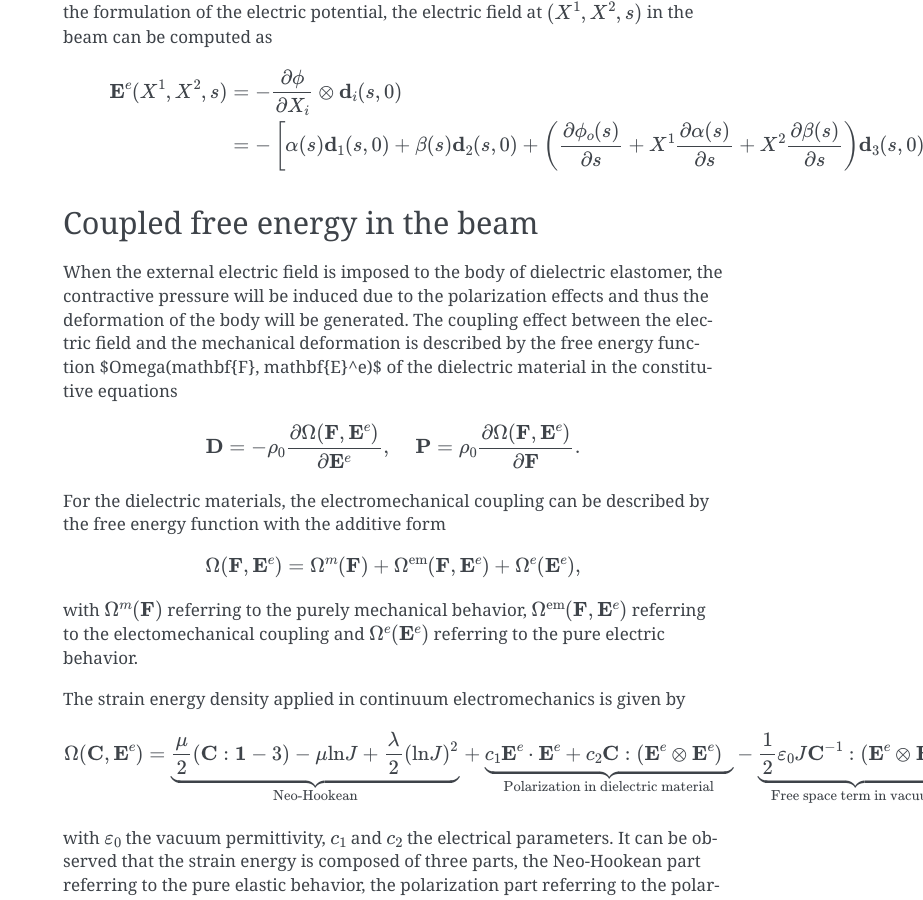
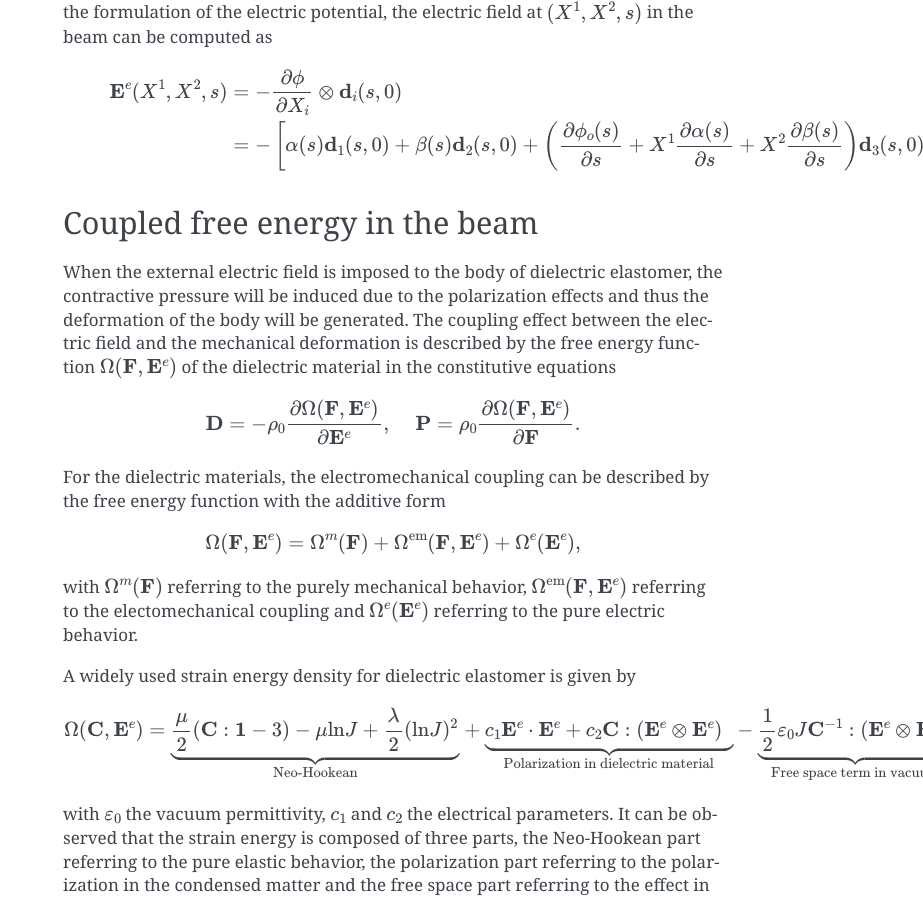
Before and after one commit to THREAD-3-2/elec_mech_beam, a Sphinx documentation site: the page built from docs/ibvp.rst, in a window 1280 px wide and 900 px high, scrolled down 2248 px. Shown: the whole window, without its empty margins (357-1280 px from the left). Built offline with Sphinx 7.4.7, drawn with Linux system fonts in a browser that asks for light colours.

Commit message:
update ibvp

```diff
--- a/docs/ibvp.rst
+++ b/docs/ibvp.rst
@@ -160,7 +160,7 @@ Coupled free energy in the beam
 
 When the external electric field is imposed to the body of dielectric elastomer, the contractive pressure will be induced due to
 the polarization effects and thus the deformation of the body will be generated. The coupling effect between the electric field
-and the mechanical deformation is described by the free energy function $\Omega(\mathbf{F}, \mathbf{E}^e)$ of the dielectric material
+and the mechanical deformation is described by the free energy function :math:`\Omega(\mathbf{F}, \mathbf{E}^e)` of the dielectric material
 in the constitutive equations
 
 .. math::
@@ -180,7 +180,7 @@ For the dielectric materials, the electromechanical coupling can be described by
 with :math:`\Omega^m (\mathbf{F})` referring to the purely mechanical behavior, :math:`\Omega^{\rm em}(\mathbf{F}, \mathbf{E}^e)` referring
 to the electomechanical coupling and :math:`\Omega^e( \mathbf{E}^e)` referring to the pure electric behavior.
 
-The strain energy density applied in continuum electromechanics is given by
+A widely used strain energy density for dielectric elastomer is given by
 
 .. math::
 
```
